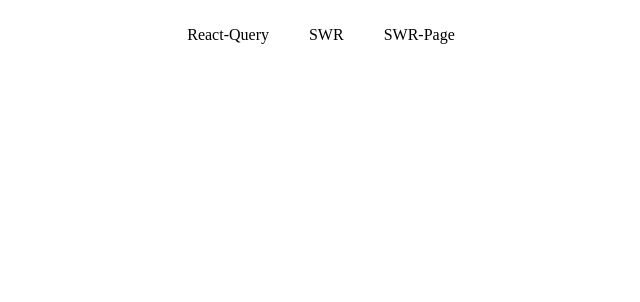
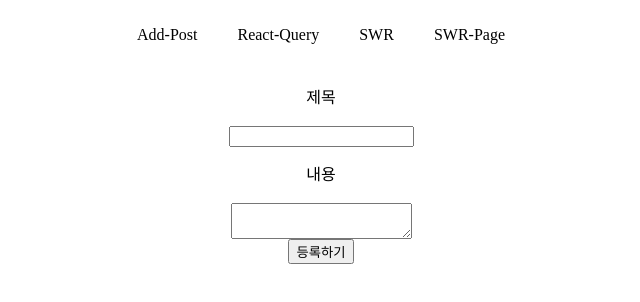
Before and after one commit to doremichin/react-query, a React (Create React App) app: page /add in a window 1280 px wide. Shown: the top 302 px of the page, without its empty margins (319-959 px from the left). Built offline with nearby package versions, Linux system fonts and the light colour scheme.

Commit message:
RQAddPost 페이지 제작, react-query로 post요청 날려보기

```diff
--- a/package.json
+++ b/package.json
@@ -10,6 +10,7 @@
     "classnames": "^2.3.1",
     "react": "^17.0.2",
     "react-dom": "^17.0.2",
+    "react-hook-form": "^7.27.1",
     "react-query": "^3.34.11",
     "react-router-dom": "^6.2.1",
     "react-scripts": "5.0.0",
--- a/src/Routers.js
+++ b/src/Routers.js
@@ -3,6 +3,7 @@
 import Swr from "./page/Swr";
 import SwrPage from "./page/SwrPage";
 import RQDetail from "./page/RQDetail";
+import RQAddPost from "./page/RQAddPost";
 
 const Routers = () => {
     return(
@@ -11,6 +12,7 @@
             <Route path={'/swr'} element={<Swr/>}/>
             <Route path={'/swr-page'} element={<SwrPage/>}/>
             <Route path={'/post/:id'} element={<RQDetail/>}/>
+            <Route path={'/add'} element={<RQAddPost/>}/>
         </Routes>
     )
 };
--- /dev/null
+++ b/src/api/react-query/setPostRest.js
@@ -0,0 +1,16 @@
+import axios from "axios";
+
+export const setPostRest = async (data = {}) => {
+    const config = {
+        method : 'post',
+        url : `https://jsonplaceholder.typicode.com/posts`,
+        data,
+        headers: {
+            'Content-type': 'application/json; charset=UTF-8',
+        },
+    }
+
+    const result = await axios(config);
+    console.log(result)
+    return result
+}
--- /dev/null
+++ b/src/page/RQAddPost.js
@@ -0,0 +1,16 @@
+import styled from 'styled-components'
+import RQAddPostContainer from "../view/reactQuery/containers/RQAddPostContainer";
+
+const RQAddPost = () => {
+    return(
+        <Container>
+            <RQAddPostContainer/>
+        </Container>
+    )
+};
+
+const Container = styled.div`
+
+`;
+
+export default RQAddPost;
--- a/src/view/_shared/header/index.js
+++ b/src/view/_shared/header/index.js
@@ -5,6 +5,7 @@
     return(
         <Container>
             <Nav>
+                <NavItem to={'/add'}>Add-Post</NavItem>
                 <NavItem to={'/'}>React-Query</NavItem>
                 <NavItem to={'/swr'}>SWR</NavItem>
                 <NavItem to={'/swr-page'}>SWR-Page</NavItem>
--- /dev/null
+++ b/src/view/reactQuery/containers/RQAddPostContainer.js
@@ -0,0 +1,56 @@
+import styled from 'styled-components'
+import {useMutation} from "react-query";
+import {setPostRest} from "../../../api/react-query/setPostRest";
+import {useForm} from "react-hook-form";
+
+const RQAddPostContainer = () => {
+    const mutation = useMutation(newPost => {
+        return setPostRest(newPost)
+    })
+
+    const { register, handleSubmit, watch, formState: { errors } } = useForm();
+    const onSubmit = (data) => {
+        const newPost = {
+            ...data,
+            userId : Math.floor(Math.random()*100)
+        }
+        mutation.mutate(newPost);
+    }
+    return(
+        <Container>
+            <Form>
+                <Label htmlFor={'title'}>제목</Label>
+                <Input id={'title'} type={'text'} {...register("title")}/>
+                <Label htmlFor={'body'}>내용</Label>
+                <TextArea id={'body'} type={'text'} {...register("body")}/>
+                <Button onClick={handleSubmit(onSubmit)}>
+                    등록하기
+                </Button>
+            </Form>
+        </Container>
+    )
+};
+
+const Container = styled.div`
+
+`;
+const Form = styled.form`
+  margin: 0 auto;
+  width: 500px;
+  display: flex;
+  align-items: center;
+  flex-direction: column;
+`;
+const Label = styled.label`
+    margin: 20px;
+`;
+const Input = styled.input`
+
+`;
+const TextArea = styled.textarea`
+
+`;
+const Button = styled.button`
+
+`;
+export default RQAddPostContainer;
```
Also changed, not shown: 1 other file (tests, documents, lock files or other folders).
